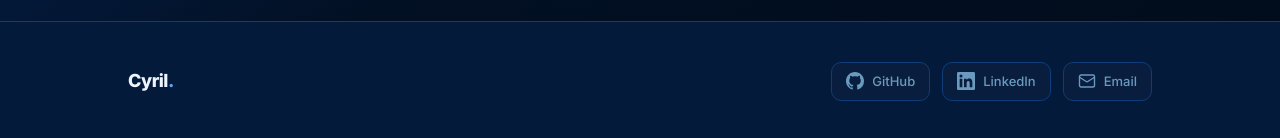
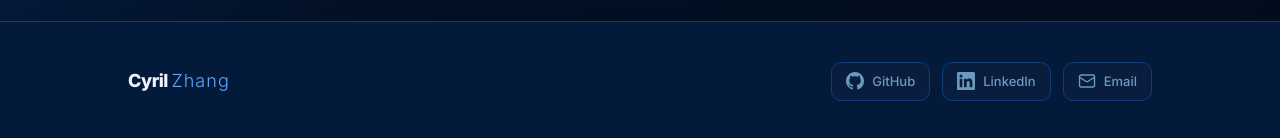
Before and after one commit to cyril0208/portfolio, a React (Vite) app: page / in a window 1280 px wide. Shown: the part 3746-3884 px from the top of the page. Built offline with nearby package versions, Linux system fonts and the light colour scheme.

Commit message:
changed footer text

```diff
--- a/src/components/Footer.css
+++ b/src/components/Footer.css
@@ -19,7 +19,11 @@
   letter-spacing: -.5px;
 }
 
-.footer-brand span { color: var(--accent); }
+.footer-brand span {
+  color: var(--accent);
+  font-weight: 300;
+  letter-spacing: .06em;
+}
 
 .footer-copy {
   font-size: 12px;
--- a/src/components/Footer.jsx
+++ b/src/components/Footer.jsx
@@ -5,7 +5,7 @@ export default function Footer() {
   return (
     <footer className="footer">
       <div className="container footer-inner">
-        <p className="footer-brand">Cyril<span>.</span></p>
+        <p className="footer-brand">Cyril <span>Zhang</span></p>
         <div className="footer-links">
           <a href="https://github.com/cyril0208" target="_blank" rel="noreferrer" className="footer-link" aria-label="GitHub">
             <svg width="18" height="18" viewBox="0 0 24 24" fill="currentColor">
```
